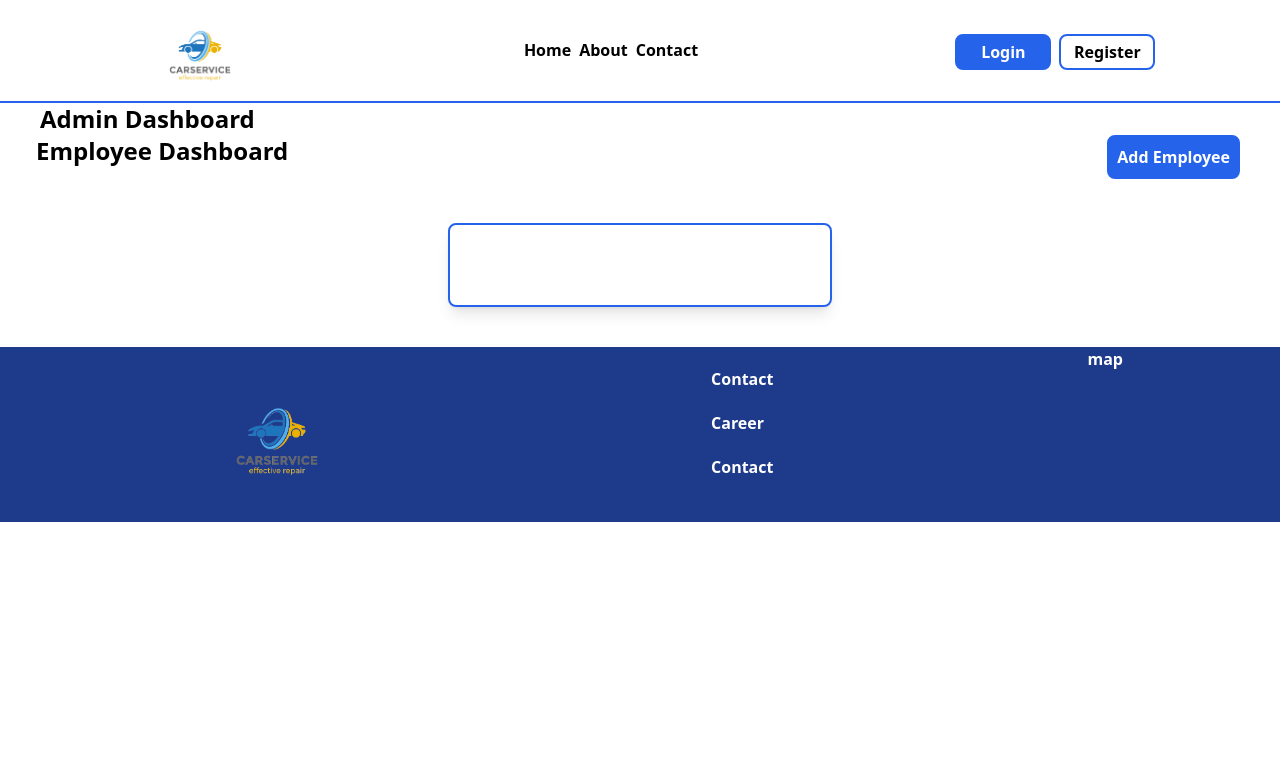
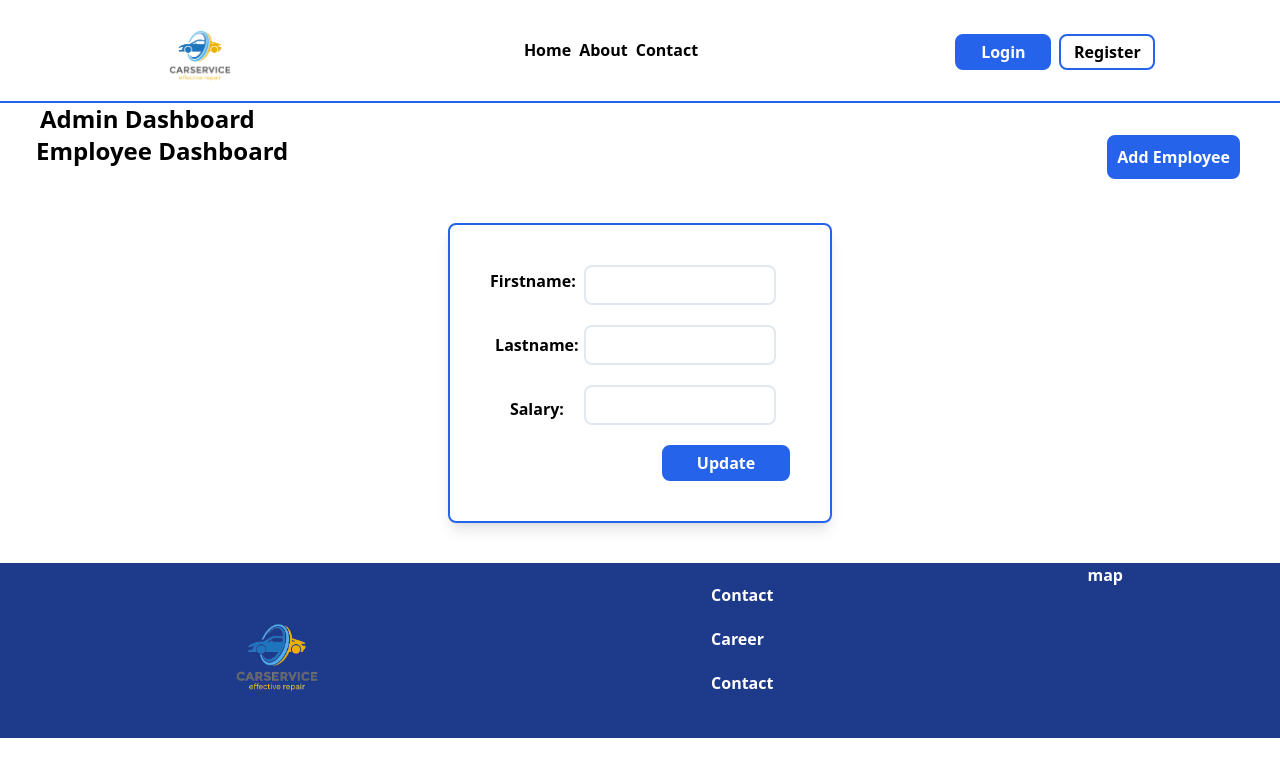
Before and after one commit to cangnss/gersgarage-frontend, a React (Create React App) app: page /admin/employee/1 in a window 1280 px wide. Shown: the top 776 px of the page. Built offline with nearby package versions, Linux system fonts and the light colour scheme; no server answers.

Commit message:
added services pages

```diff
--- a/src/App.js
+++ b/src/App.js
@@ -11,6 +11,8 @@ import AddEmployee from './components/Admin/Employee/AddEmployee';
 import EmployeeLayout from './components/Admin/Employee/EmployeeLayout';
 import Employee from './components/Admin/Employee/Employee';
 import UpdateEmployee from './components/Admin/Employee/UpdateEmployee';
+import ServicesLayout from './components/Admin/Services/ServicesLayout';
+import Services from './components/Admin/Services/Services';
 
 function App() {
   return (
@@ -27,6 +29,9 @@ function App() {
             <Route path="/admin/employee/adddemployee" element={<AddEmployee />} />
             <Route path="/admin/employee/:id" element={<UpdateEmployee />} />
           </Route>
+          <Route path="/admin/services" element={<ServicesLayout />}>
+            <Route index={true} element={<Services />} />
+          </Route>
         </Route>
       </Routes>
       <Footer />
--- a/src/components/Admin/Admin.js
+++ b/src/components/Admin/Admin.js
@@ -1,5 +1,5 @@
 import { AiOutlineUserAdd } from "react-icons/ai";
-import { GrUserWorker } from "react-icons/gr";
+import { GrServices, GrUserWorker } from "react-icons/gr";
 import { Link } from "react-router-dom";
 
 export default function Admin() {
@@ -17,14 +17,16 @@ export default function Admin() {
               </div>
             </div>
           </Link>
-          <div className="flex flex-col text-center my-10 mx-10 rounded-lg border-2 border-blue-600">
-            <div className="mt-5 text-center mx-auto ">
-              <AiOutlineUserAdd className="text-2xl" />
+          <Link to="/admin/services">
+            <div className="flex flex-col text-center my-10 mx-10 rounded-lg border-2 border-blue-600">
+              <div className="mt-5 text-center mx-auto ">
+                <GrServices className="text-2xl" />
+              </div>
+              <div className="p-5">
+                <p className="font-semibold">Services</p>
+              </div>
             </div>
-            <div className="p-5">
-              <p className="font-semibold">Add Employee</p>
-            </div>
-          </div>
+          </Link>
           <div className="flex flex-col text-center my-10 mx-10 rounded-lg border-2 border-blue-600">
             <div className="mt-5 text-center mx-auto ">
               <AiOutlineUserAdd className="text-2xl" />
--- a/src/components/Admin/Employee/AddEmployee.js
+++ b/src/components/Admin/Employee/AddEmployee.js
@@ -1,7 +1,9 @@
-export default function AddEmployee(){
-    return(
-        <div>
-            add employe page
-        </div>
-    )
+export default function AddEmployee() {
+  return (
+    <div className="w-full mt-10">
+      <div className="mx-auto w-96 p-10 border-2 rounded-lg shadow-lg flex flex-col justify-center border-blue-600">
+        asdas
+      </div>
+    </div>
+  );
 }
--- a/src/components/Admin/Employee/UpdateEmployee.js
+++ b/src/components/Admin/Employee/UpdateEmployee.js
@@ -4,23 +4,101 @@ import { useParams } from "react-router-dom";
 import { getEmployee } from "../../../service/api";
 
 export default function UpdateEmployee() {
-  const [employee, setEmployee] = useState(null);
+  const [formData, setFormData] = useState({
+    firstname: "",
+    lastname: "",
+    salary: 0.0,
+  });
+
   const params = useParams();
   const id = params?.id;
+
   useEffect(() => {
     getEmployee(id)
       .then((res) => {
-        setEmployee(res.data);
+        setFormData({
+          firstname: res?.data?.firstname,
+          lastname: res?.data?.lastname,
+          salary: res?.data?.salary,
+        });
       })
       .catch((err) => {
         console.log(err);
       });
   }, []);
-  console.log(employee);
+  console.log(formData);
+
+  const handleChange = (event) => {
+    const { firstname, value} = event.target;
+    setFormData({ ...formData, [firstname] : value});
+    console.log("firstname:", firstname, "value:", value);
+  }
+  const updateHandler = (e) => {
+    e.preventDefault();
+    console.log(
+      "firstname:",
+      formData.firstname,
+      "lastname:",
+      formData.lastname,
+      "salary:",
+      formData.salary
+    );
+  };
   return (
     <div className="w-full mt-10">
       <div className="mx-auto w-96 p-10 border-2 rounded-lg shadow-lg flex flex-col justify-center border-blue-600">
-
+        <form onSubmit={updateHandler}>
+          <div className="flex flex-row">
+            <div className="mt-1 flex flex-col">
+              <div className="mb-5 mr-2">
+                <label className="font-semibold">Firstname: </label>
+              </div>
+              <div className="mt-5">
+                <label className="font-semibold">Lastname: </label>
+              </div>
+              <div className="mt-10">
+                <label className="font-semibold">Salary: </label>
+              </div>
+            </div>
+            <div className="flex flex-col">
+              <div className="mb-5">
+                <input
+                  type="text"
+                  className="w-48 h-10 border-2 border-slate-200 rounded-lg"
+                  name="firstname"
+                  value={formData?.firstname || ''}
+                  onChange={handleChange}
+                />
+              </div>
+              <div className="mb-5">
+                <input
+                  type="text"
+                  className="w-48 h-10 border-2 border-slate-200 rounded-lg"
+                  name="lastname"
+                  value={formData?.lastname || ''}
+                  onChange={handleChange}
+                />
+              </div>
+              <div className="mb-5">
+                <input
+                  type="text"
+                  className="w-48 h-10 border-2 border-slate-200 rounded-lg"
+                  name="salary"
+                  value={formData?.salary || ''}
+                  onChange={handleChange}
+                />
+              </div>
+            </div>
+          </div>
+          <div className="flex justify-end">
+            <button
+              type="submit"
+              className="w-32 p-1 rounded-lg border-2 border-blue-600 bg-blue-600 text-white font-semibold"
+            >
+              Update
+            </button>
+          </div>
+        </form>
       </div>
     </div>
   );
--- /dev/null
+++ b/src/components/Admin/Services/Services.js
@@ -0,0 +1,7 @@
+export default function Services(){
+    return(
+        <div>
+            Services
+        </div>
+    )
+}
--- /dev/null
+++ b/src/components/Admin/Services/ServicesLayout.js
@@ -0,0 +1,10 @@
+import { Outlet } from "react-router-dom";
+
+export default function ServicesLayout(){
+    return(
+        <div>
+            <p className="font-semibold text-2xl">Services Dashboard</p>
+            <Outlet />
+        </div>
+    )
+}
```
